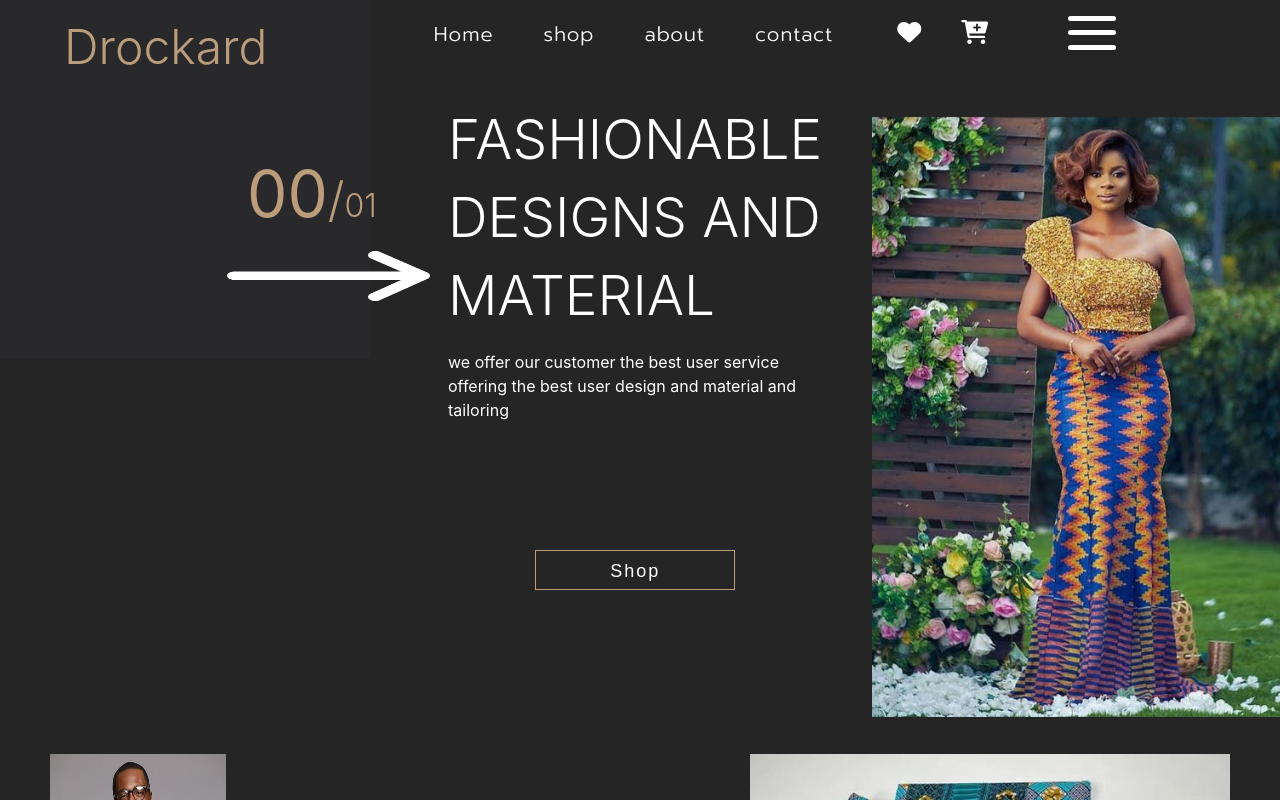
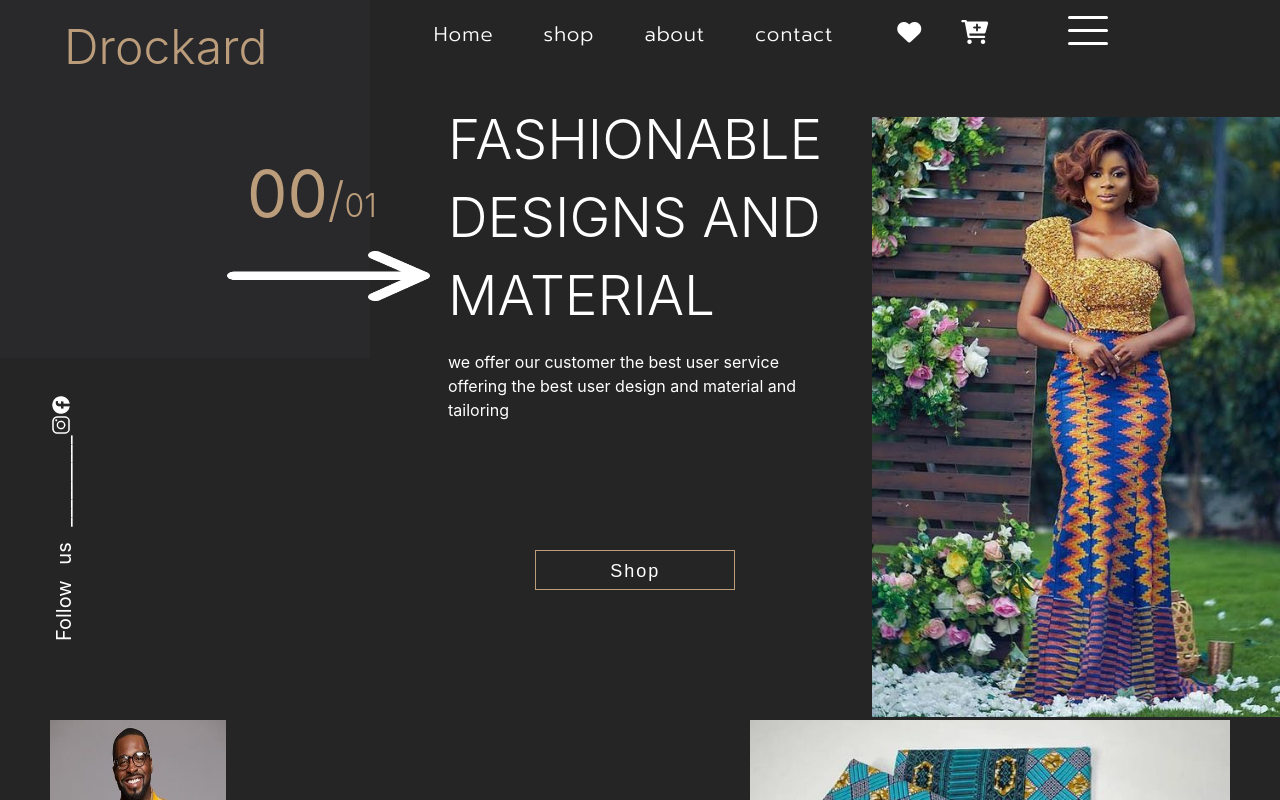
Before and after one commit to oniyidefaith/Dorkard, a React (Create React App) app: page / in a window 1280 px wide. Shown: the top 800 px of the page. Built offline with nearby package versions, Linux system fonts and the light colour scheme.

Commit message:
modified landing page

```diff
--- a/src/App.scss
+++ b/src/App.scss
@@ -111,8 +111,8 @@ nav {
 }
 
 .burger-menu {
-  height: 70%;
-  width: 4em;
+  height: 60%;
+  width: 2em;
   display: flex;
   flex-direction: column;
   align-items: flex-start;
@@ -121,8 +121,8 @@ nav {
 }
 
 .burger-bar {
-  width: 3em;
-  height: 0.3em;
+  width: 2.5em;
+  height: 0.2rem;
   background-color: var(--text-color);
   border-radius: 0.5em;
 }
@@ -176,21 +176,19 @@ nav {
   transition: cubic-bezier(0.175, 0.885, 0.32, 1.275) 0.5s;
 }
 .media_content {
-  margin-top: -50%;
   font-size: 20px;
-  display: flex;
-  gap: 20px;
+  color: var(--text-color);
+  width: 100%;
+  margin-left: -45%;
+  margin-top: -5%;
+}
+.description{
   transform: rotate(-90deg);
-  background-color: var(--background-color);
-  color: var(--text-color);
+  word-spacing: 10px;
 }
-/* .description{
-  transform: rotate(-40deg);
-} */
 .social_list {
-  /* border-radius: 50px;
-    border: 1px solid; */
-  display: flex;
+ border-radius: 50px;
+  border: 1px solid var(--text-color);
   gap: 30px;
   justify-content: center;
   align-items: center;
@@ -404,3 +402,15 @@ nav {
 .hr {
   color: var(--border-color);
 }
+.footer {
+  padding-left: 100px;
+  padding-right: 100px;
+}
+
+@media screen and (max-width: 320px) {
+
+}
+@media screen and (max-width: 320px) {
+
+
+}
--- a/src/components/Nav.js
+++ b/src/components/Nav.js
@@ -13,7 +13,6 @@ import ImgTwo from '../images/event_dresses.jpg'
 const Nav = (props) => {
     const links = ['Shop', 'About', 'Contact']
     const [count, setCount] = useState(0)
-    // const [element, setElement] = useState([])
 
     const content = [
         {
@@ -72,14 +71,9 @@ const Nav = (props) => {
                 </div>
                 <BurgerBar list={LinkList} />
             </div>
+
             <div className="home_content">
-                {/* <div className="media_content">
-        <p className="description">Follow us __________</p>
-        <ul className='social_list'>
-         <li><ion-icon name="logo-facebook"></ion-icon></li>
-         <li><ion-icon name="logo-instagram"></ion-icon></li>
-        </ul>
-        </div> */}
+
                 {content.map((content, index) => {
                     return (
                     <div className={content.className} key={content.index}>
@@ -95,14 +89,18 @@ const Nav = (props) => {
                             </div>
                         </Fade>
 
-                        <Fade right>
                             <img src={content.img} className="landing_bg" alt="" />
-                        </Fade></>)}
+                       </>)}
                     </div>)
                 })}
 
 
             </div>
+            <div className="media_content">
+        <p className="description">Follow us __________
+        <ion-icon name="logo-instagram"></ion-icon><ion-icon name="logo-facebook"></ion-icon>
+        </p>
+        </div>
         </>
     )
 }
```
Also changed, not shown: 1 other file (tests, documents, lock files or other folders).
